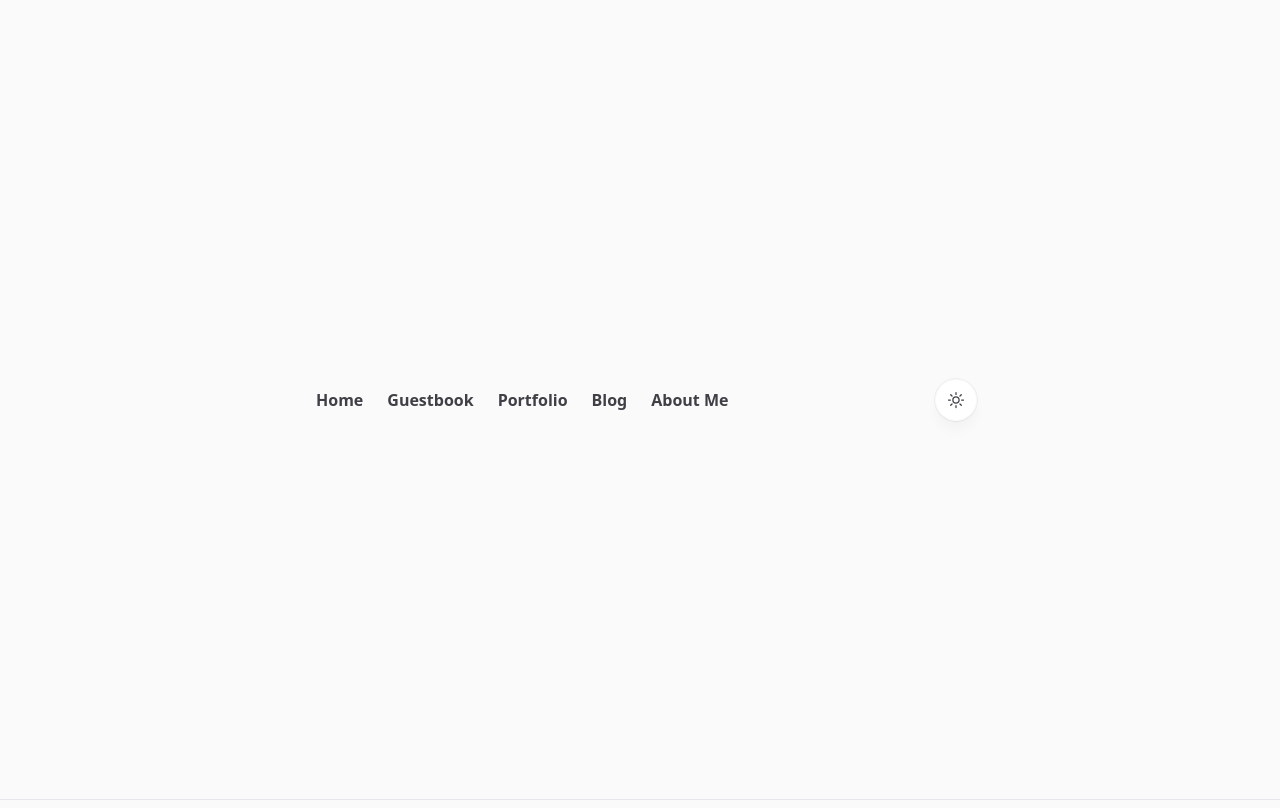
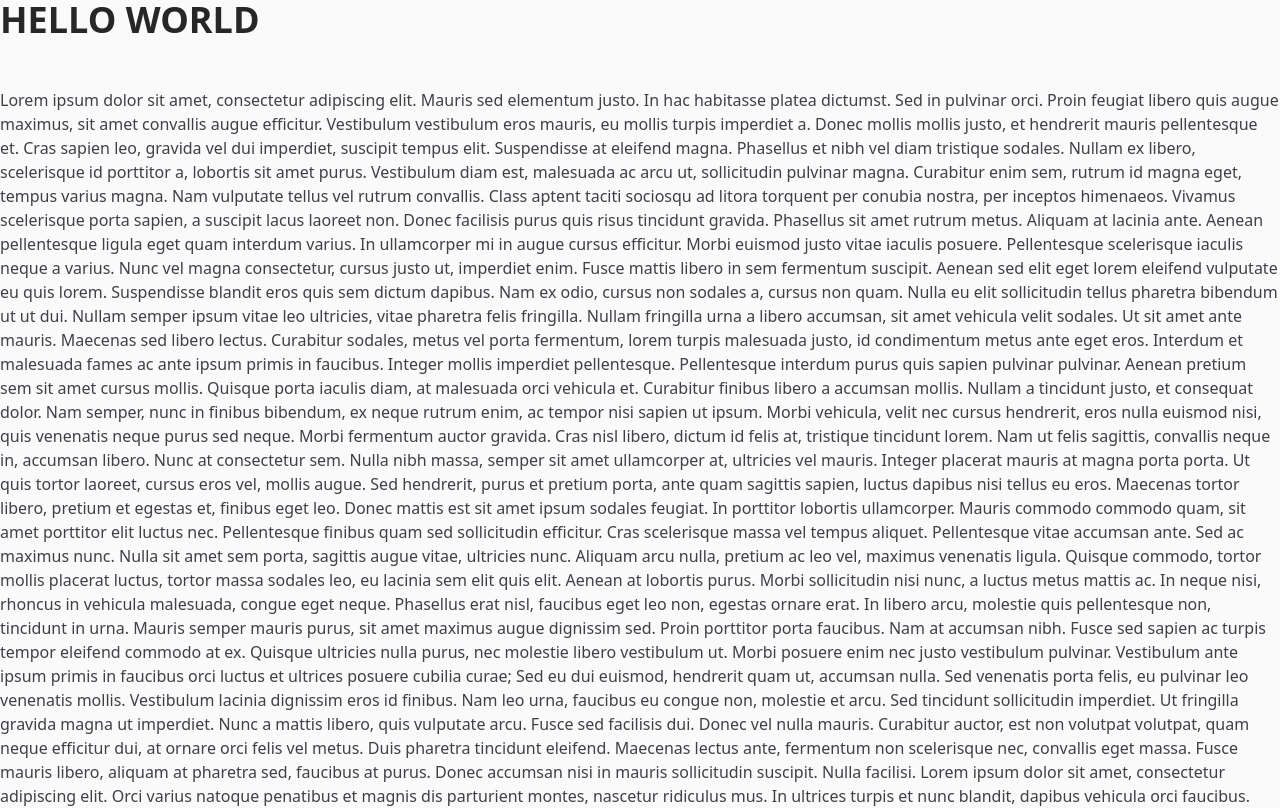
Before and after one commit to rafaalrazzak/rafaar, a Next.js app: page /hello in a window 1280 px wide. Shown: the top 808 px of the page. Built offline with nearby package versions, Linux system fonts and the light colour scheme.

Commit message:
Navbar Hide On Scroll

```diff
--- a/package.json
+++ b/package.json
@@ -4,6 +4,7 @@
   "private": true,
   "scripts": {
     "dev": "next dev",
+    "turbo": "next dev --turbo",
     "build": "next build",
     "start": "next start",
     "lint": "next lint",
--- a/src/components/Container.jsx
+++ b/src/components/Container.jsx
@@ -4,7 +4,7 @@ function Container({ className, children, ...props }) {
   return (
     <div
       className={clsx(
-        "xl:w-12/12 mx-auto overflow-hidden px-8 lg:px-10 2xl:w-8/12",
+        "xl:w-8/12 mx-auto px-8 lg:px-10 ",
         className,
       )}
       {...props}
--- a/src/hooks/index.js
+++ b/src/hooks/index.js
@@ -3,3 +3,4 @@ export * from "./useClickOutside"
 export * from "./useDrawer"
 export * from "./useTheme"
 export * from "./useWindowScrollY"
+export * from "./useScroll"
--- a/src/pages/_app.jsx
+++ b/src/pages/_app.jsx
@@ -23,11 +23,7 @@ function MyApp({ Component, pageProps, router }) {
             initial="hidden"
             animate="visible"
             exit="exit"
-            className={
-              router.pathname !== "/resume"
-                ? "layout"
-                : "mx-auto w-11/12 max-w-3xl"
-            }
+
           >
             <Component {...pageProps} />
           </m.div>
--- a/src/pages/_document.jsx
+++ b/src/pages/_document.jsx
@@ -2,7 +2,7 @@ import { Html, Head, Main, NextScript } from "next/document"
 
 export default function Document() {
   return (
-    <Html>
+    <Html className="scroll-smooth">
       <Head>
         <link rel="icon" type="image/jpg" href="/rafaar.jpg" />
       </Head>
--- a/src/pages/hello.jsx
+++ b/src/pages/hello.jsx
@@ -1,89 +1,127 @@
-import { ThemeButton } from "@/components/ThemeButton"
-import { DrawerButton } from "@/components/DrawerButton"
-import { UnstyledLink } from "@/components/unstyle/Link"
-import APP_ROUTE from "@/data/AppRoute"
-
-import { twclsx } from "@/libs/twclsx"
-
 import { useMediaQuery, useWindowScrollY } from "@/hooks"
-
-import { useRouter } from "next/router"
-
-
-const Nav = () => {
-  const { pathname } = useRouter()
-  return (
-    <nav className={twclsx("flex items-center gap-1", "-ml-3 md:-ml-3.5", "bg-red-500")}>
-      {APP_ROUTE.map((route) => (
-        <UnstyledLink
-          title={`route ${route.name}`}
-          key={route.name}
-          href={route.path}
-          className={twclsx(
-            "relative inline-flex items-center justify-center text-sm md:text-base",
-            "border-2 border-transparent py-1 px-3 font-semibold transition md:py-1.5 md:px-3.5",
-            "hover:border-primary-600 dark:hover:border-primary-500",
-            route.path === pathname
-              ? "border-primary-600 text-primary-700 dark:border-primary-500 dark:text-primary-400"
-              : "text-theme-800 dark:text-theme-300",
-          )}
-        >
-          {route.name}
-        </UnstyledLink>
-      ))}
-    </nav>
-  )
-}
+import clsx from "clsx"
 
 export default function Hello() {
-  const { pathname } = useRouter()
   const scrollPos = useWindowScrollY()
   const mdscreen = useMediaQuery("(min-width: 768px)")
 
-  const isError =
-    pathname === "/_error" ||
-    pathname === "/_offline" ||
-    pathname === "/404" ||
-    pathname === "/resume"
-
-  if (isError) return null
-
   return (
-    <header
-      className={twclsx(
-        "fixed inset-0",
-        "z-10 h-20 border-b transition",
-        "bg-theme-50 dark:bg-theme-900",
-        "[@supports(backdrop-filter:blur(0))]:bg-theme-50/80 dark:[@supports(backdrop-filter:blur(0))]:bg-theme-900/80",
-        "[@supports(backdrop-filter:blur(0))]:backdrop-blur",
-        scrollPos > 68
-          ? "border-theme-300 dark:border-theme-700"
-          : "border-transparent",
-      )}
-    >
-      <div
-        className={twclsx(
-          "relative",
-          "h-2 w-full",
-          "bg-gradient-to-r",
-          "from-primary-500 to-secondary-500",
-          "before:absolute before:inset-0 before:bg-gradient-to-r",
-          "before:from-primary-500 before:to-violet-500",
-          "before:animate-pulse",
-        )}
-      />
-
-      <div
-        className={twclsx(
-          "layout h-full pb-2",
-          "flex items-center justify-between",
+    <>
+      <nav
+        className={clsx(
+          "w-full bg-red-500 text-sky-500",
+          // scrollPos > 0 ? "-top-16" : " top-0",
         )}
       >
-        {mdscreen && <Nav />}
-
-        <DrawerButton />
-        <ThemeButton />
+        <h1 className="font-bold text-red-700">HELLO WORLD</h1>
+      </nav>
+      <div className="h-screen py-12">
+        Lorem ipsum dolor sit amet, consectetur adipiscing elit. Mauris sed
+        elementum justo. In hac habitasse platea dictumst. Sed in pulvinar orci.
+        Proin feugiat libero quis augue maximus, sit amet convallis augue
+        efficitur. Vestibulum vestibulum eros mauris, eu mollis turpis imperdiet
+        a. Donec mollis mollis justo, et hendrerit mauris pellentesque et. Cras
+        sapien leo, gravida vel dui imperdiet, suscipit tempus elit. Suspendisse
+        at eleifend magna. Phasellus et nibh vel diam tristique sodales. Nullam
+        ex libero, scelerisque id porttitor a, lobortis sit amet purus.
+        Vestibulum diam est, malesuada ac arcu ut, sollicitudin pulvinar magna.
+        Curabitur enim sem, rutrum id magna eget, tempus varius magna. Nam
+        vulputate tellus vel rutrum convallis. Class aptent taciti sociosqu ad
+        litora torquent per conubia nostra, per inceptos himenaeos. Vivamus
+        scelerisque porta sapien, a suscipit lacus laoreet non. Donec facilisis
+        purus quis risus tincidunt gravida. Phasellus sit amet rutrum metus.
+        Aliquam at lacinia ante. Aenean pellentesque ligula eget quam interdum
+        varius. In ullamcorper mi in augue cursus efficitur. Morbi euismod justo
+        vitae iaculis posuere. Pellentesque scelerisque iaculis neque a varius.
+        Nunc vel magna consectetur, cursus justo ut, imperdiet enim. Fusce
+        mattis libero in sem fermentum suscipit. Aenean sed elit eget lorem
+        eleifend vulputate eu quis lorem. Suspendisse blandit eros quis sem
+        dictum dapibus. Nam ex odio, cursus non sodales a, cursus non quam.
+        Nulla eu elit sollicitudin tellus pharetra bibendum ut ut dui. Nullam
+        semper ipsum vitae leo ultricies, vitae pharetra felis fringilla. Nullam
+        fringilla urna a libero accumsan, sit amet vehicula velit sodales. Ut
+        sit amet ante mauris. Maecenas sed libero lectus. Curabitur sodales,
+        metus vel porta fermentum, lorem turpis malesuada justo, id condimentum
+        metus ante eget eros. Interdum et malesuada fames ac ante ipsum primis
+        in faucibus. Integer mollis imperdiet pellentesque. Pellentesque
+        interdum purus quis sapien pulvinar pulvinar. Aenean pretium sem sit
+        amet cursus mollis. Quisque porta iaculis diam, at malesuada orci
+        vehicula et. Curabitur finibus libero a accumsan mollis. Nullam a
+        tincidunt justo, et consequat dolor. Nam semper, nunc in finibus
+        bibendum, ex neque rutrum enim, ac tempor nisi sapien ut ipsum. Morbi
+        vehicula, velit nec cursus hendrerit, eros nulla euismod nisi, quis
+        venenatis neque purus sed neque. Morbi fermentum auctor gravida. Cras
+        nisl libero, dictum id felis at, tristique tincidunt lorem. Nam ut felis
+        sagittis, convallis neque in, accumsan libero. Nunc at consectetur sem.
+        Nulla nibh massa, semper sit amet ullamcorper at, ultricies vel mauris.
+        Integer placerat mauris at magna porta porta. Ut quis tortor laoreet,
+        cursus eros vel, mollis augue. Sed hendrerit, purus et pretium porta,
+        ante quam sagittis sapien, luctus dapibus nisi tellus eu eros. Maecenas
+        tortor libero, pretium et egestas et, finibus eget leo. Donec mattis est
+        sit amet ipsum sodales feugiat. In porttitor lobortis ullamcorper.
+        Mauris commodo commodo quam, sit amet porttitor elit luctus nec.
+        Pellentesque finibus quam sed sollicitudin efficitur. Cras scelerisque
+        massa vel tempus aliquet. Pellentesque vitae accumsan ante. Sed ac
+        maximus nunc. Nulla sit amet sem porta, sagittis augue vitae, ultricies
+        nunc. Aliquam arcu nulla, pretium ac leo vel, maximus venenatis ligula.
+        Quisque commodo, tortor mollis placerat luctus, tortor massa sodales
+        leo, eu lacinia sem elit quis elit. Aenean at lobortis purus. Morbi
+        sollicitudin nisi nunc, a luctus metus mattis ac. In neque nisi, rhoncus
+        in vehicula malesuada, congue eget neque. Phasellus erat nisl, faucibus
+        eget leo non, egestas ornare erat. In libero arcu, molestie quis
+        pellentesque non, tincidunt in urna. Mauris semper mauris purus, sit
+        amet maximus augue dignissim sed. Proin porttitor porta faucibus. Nam at
+        accumsan nibh. Fusce sed sapien ac turpis tempor eleifend commodo at ex.
+        Quisque ultricies nulla purus, nec molestie libero vestibulum ut. Morbi
+        posuere enim nec justo vestibulum pulvinar. Vestibulum ante ipsum primis
+        in faucibus orci luctus et ultrices posuere cubilia curae; Sed eu dui
+        euismod, hendrerit quam ut, accumsan nulla. Sed venenatis porta felis,
+        eu pulvinar leo venenatis mollis. Vestibulum lacinia dignissim eros id
+        finibus. Nam leo urna, faucibus eu congue non, molestie et arcu. Sed
+        tincidunt sollicitudin imperdiet. Ut fringilla gravida magna ut
+        imperdiet. Nunc a mattis libero, quis vulputate arcu. Fusce sed
+        facilisis dui. Donec vel nulla mauris. Curabitur auctor, est non
+        volutpat volutpat, quam neque efficitur dui, at ornare orci felis vel
+        metus. Duis pharetra tincidunt eleifend. Maecenas lectus ante, fermentum
+        non scelerisque nec, convallis eget massa. Fusce mauris libero, aliquam
+        at pharetra sed, faucibus at purus. Donec accumsan nisi in mauris
+        sollicitudin suscipit. Nulla facilisi. Lorem ipsum dolor sit amet,
+        consectetur adipiscing elit. Orci varius natoque penatibus et magnis dis
+        parturient montes, nascetur ridiculus mus. In ultrices turpis et nunc
+        blandit, dapibus vehicula orci faucibus. Aliquam et elit egestas,
+        efficitur turpis id, ullamcorper purus. Donec commodo justo dui, non
+        tincidunt velit placerat sed. Nam odio augue, pellentesque a risus non,
+        euismod eleifend nunc. Aliquam ut lobortis enim. Etiam congue tincidunt
+        elit, sed vulputate sem iaculis quis. Vivamus sodales nisl faucibus,
+        molestie nisl non, iaculis neque. Proin iaculis auctor posuere. Nulla
+        scelerisque erat non accumsan pellentesque. Lorem ipsum dolor sit amet,
+        consectetur adipiscing elit. Nullam faucibus tincidunt felis a euismod.
+        Sed vel facilisis lacus, quis faucibus ante. In at metus et lectus
+        rhoncus ultricies sit amet at risus. Phasellus et lorem placerat,
+        efficitur nulla vel, suscipit nulla. Nam pharetra tincidunt tellus a
+        malesuada. Suspendisse massa arcu, mattis id malesuada a, faucibus eu
+        tellus. Donec tristique blandit ante ut elementum. In hac habitasse
+        platea dictumst. Donec lobortis erat elementum efficitur commodo. Ut sit
+        amet quam eget mi imperdiet ultricies ut iaculis diam. Donec vestibulum
+        tincidunt ligula vel ullamcorper. Praesent a tortor vehicula lorem
+        euismod pulvinar sit amet quis orci. Aliquam pretium quis justo nec
+        viverra. In ullamcorper purus in pretium bibendum. Class aptent taciti
+        sociosqu ad litora torquent per conubia nostra, per inceptos himenaeos.
+        Aenean erat mi, imperdiet non finibus at, aliquet non tellus. Ut lacinia
+        placerat metus at euismod. Vestibulum pretium quis elit eu cursus.
+        Phasellus vel tortor sed mauris semper scelerisque. Nulla commodo risus
+        tristique accumsan bibendum. In turpis ante, ultrices ut congue non,
+        faucibus ac quam. Nunc luctus sagittis aliquet. Ut porta libero a
+        faucibus euismod. Fusce eget egestas tellus. In eleifend rutrum purus,
+        quis dignissim velit congue quis. Mauris diam dui, posuere quis erat
+        vel, posuere accumsan lorem. Ut at nisi quis lacus feugiat semper.
+        Pellentesque sed dui sit amet mauris consequat feugiat non vel augue.
+        Sed accumsan sapien elit, in dictum leo luctus et. Donec porttitor,
+        risus eget cursus pulvinar, urna purus molestie dolor, id tempor nulla
+        dui eu orci. Donec egestas dignissim velit, vitae lacinia mauris porta
+        et. Mauris elementum mi nec dignissim interdum. Aenean a urna elementum
+        justo cursus rhoncus ac eget mi.
       </div>
-    </header>
+    </>
   )
 }
--- a/src/pages/index.jsx
+++ b/src/pages/index.jsx
@@ -12,7 +12,7 @@ export default function Home() {
     <>
       <Layout>
         <SEO title="Hello" />
-        <section className="mt-12">
+        <section>
           <Image
             src="/rafaar.jpg"
             width={50}
@@ -51,7 +51,7 @@ export default function Home() {
                 />
               </div>
 
-              <div className="flex flex-col gap-6">
+              {/* <div className="flex flex-col gap-6">
                 <form
                   action="/thank-you"
                   className="rounded-2xl border border-primary-100 p-6 dark:border-primary-700/40"
@@ -117,7 +117,7 @@ export default function Home() {
                     <ArrowDown />
                   </Link>
                 </div>
-              </div>
+              </div> */}
             </div>
           </div>
         </section>
--- a/src/styles/globals.css
+++ b/src/styles/globals.css
@@ -45,9 +45,6 @@
   .accessible {
     @apply ring-primary-400 transition-all duration-150 hover:ring dark:ring-theme-600;
   }
-  .layout {
-    @apply mx-auto w-[86%] max-w-2xl md:w-full;
-  }
   .content-auto {
     content-visibility: auto;
   }
```
Also changed, not shown: src/components/Header.jsx (+11 -3 lines), src/components/Layout.jsx (+6 -4 lines), src/hooks/useScroll.js (+21 -0 lines), 1 other file (tests, documents, lock files or other folders).
